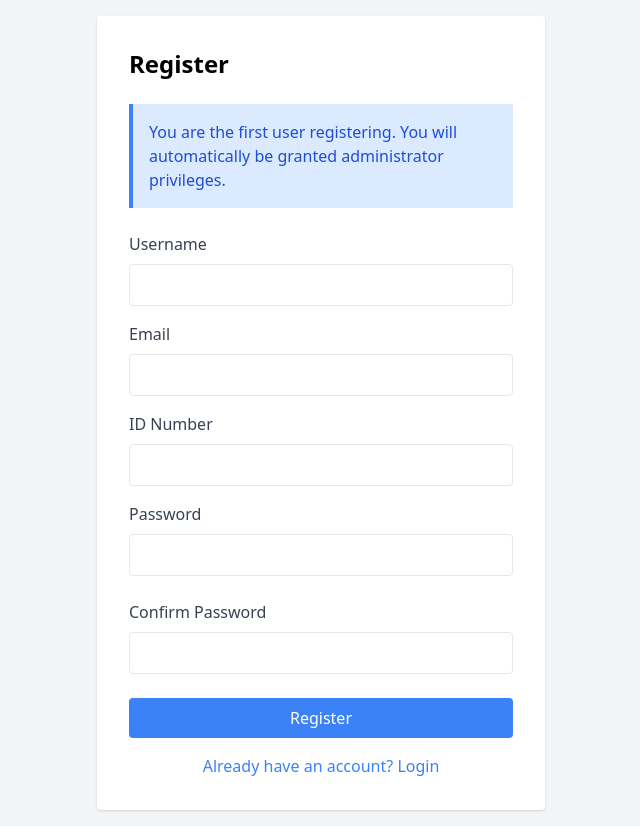
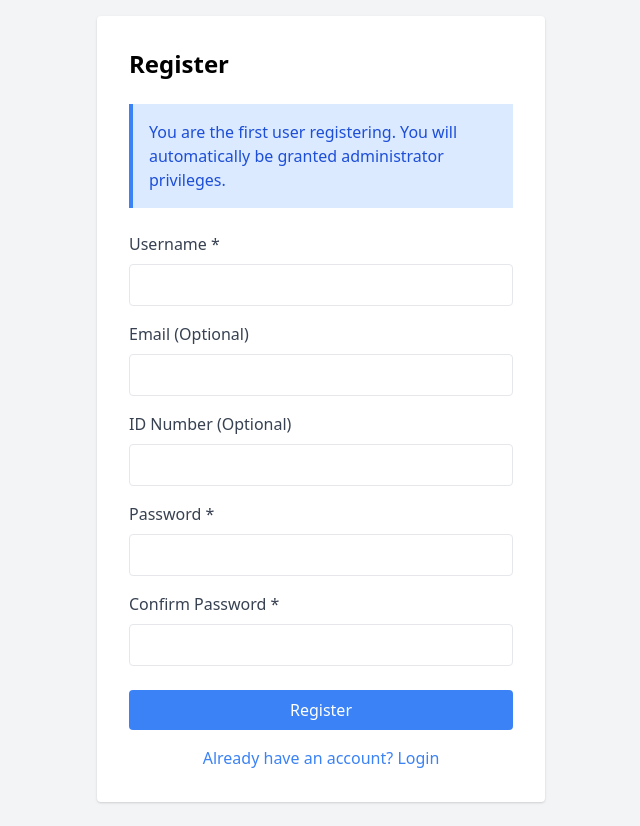
Before and after one commit to nicglazkov/bambulab-queue, a Flask app: page /register in a window 1280 px wide. Shown: the part 60-886 px from the top of the page, without its empty margins (319-959 px from the left). After the commit the page ends 863 px from the top, so only its background shows below. Run offline with Flask 3, Linux system fonts and the light colour scheme.

Commit message:
made email and user id optional

```diff
--- a/app.py
+++ b/app.py
@@ -41,8 +41,8 @@ if not os.path.exists(app.config["UPLOAD_FOLDER"]):
 class User(UserMixin, db.Model):
     id = db.Column(db.Integer, primary_key=True)
     username = db.Column(db.String(80), unique=True, nullable=False)
-    email = db.Column(db.String(120), unique=True, nullable=False)
-    id_number = db.Column(db.String(20), unique=True, nullable=False)
+    email = db.Column(db.String(120), unique=True, nullable=True)  # Made nullable
+    id_number = db.Column(db.String(20), unique=True, nullable=True)  # Made nullable
     password_hash = db.Column(db.String(120), nullable=False)
     is_admin = db.Column(db.Boolean, default=False)
     print_requests = db.relationship("PrintRequest", backref="user", lazy=True)
@@ -144,13 +144,14 @@ def index():
 
 @app.route("/register", methods=["GET", "POST"])
 def register():
-    # Check if this is the first user
     first_user = is_first_user()
 
     if request.method == "POST":
         username = request.form["username"]
-        email = request.form["email"]
-        id_number = request.form["id_number"]
+        email = request.form.get("email")  # Using .get() to handle optional field
+        id_number = request.form.get(
+            "id_number"
+        )  # Using .get() to handle optional field
         password = request.form["password"]
         confirm_password = request.form["confirm_password"]
 
@@ -166,31 +167,32 @@ def register():
             )
             return redirect(url_for("register"))
 
-        # Validate email format
-        if not re.match(r"[^@]+@[^@]+\.[^@]+", email):
-            flash("Invalid email format")
-            return redirect(url_for("register"))
-
-        # Check if username, email, or ID already exists
+        # Check if username exists
         if User.query.filter_by(username=username).first():
             flash("Username already exists")
             return redirect(url_for("register"))
 
-        if User.query.filter_by(email=email).first():
-            flash("Email already exists")
-            return redirect(url_for("register"))
+        # Only check email uniqueness if an email was provided
+        if email:
+            if not re.match(r"[^@]+@[^@]+\.[^@]+", email):
+                flash("Invalid email format")
+                return redirect(url_for("register"))
+            if User.query.filter_by(email=email).first():
+                flash("Email already exists")
+                return redirect(url_for("register"))
 
-        if User.query.filter_by(id_number=id_number).first():
+        # Only check ID number uniqueness if an ID was provided
+        if id_number and User.query.filter_by(id_number=id_number).first():
             flash("ID number already exists")
             return redirect(url_for("register"))
 
         # Create new user
         user = User(
             username=username,
-            email=email,
-            id_number=id_number,
+            email=email if email else None,  # Set to None if empty
+            id_number=id_number if id_number else None,  # Set to None if empty
             password_hash=generate_password_hash(password),
-            is_admin=first_user,  # Make the first user an admin
+            is_admin=first_user,
         )
 
         db.session.add(user)
@@ -205,12 +207,10 @@ def register():
 @app.route("/login", methods=["GET", "POST"])
 def login():
     if request.method == "POST":
-        identifier = request.form["identifier"]
+        username = request.form["username"]
         password = request.form["password"]
 
-        user = User.query.filter(
-            (User.email == identifier) | (User.username == identifier)
-        ).first()
+        user = User.query.filter_by(username=username).first()
 
         if user and check_password_hash(user.password_hash, password):
             login_user(user)
--- a/templates/register.html
+++ b/templates/register.html
@@ -8,27 +8,28 @@
         You are the first user registering. You will automatically be granted administrator privileges.
     </div>
     {% endif %}
+
     <form method="POST">
         <div class="mb-4">
-            <label class="block text-gray-700 mb-2" for="username">Username</label>
+            <label class="block text-gray-700 mb-2" for="username">Username *</label>
             <input type="text" name="username" id="username" required class="w-full px-3 py-2 border rounded">
         </div>
         <div class="mb-4">
-            <label class="block text-gray-700 mb-2" for="email">Email</label>
-            <input type="email" name="email" id="email" required class="w-full px-3 py-2 border rounded">
+            <label class="block text-gray-700 mb-2" for="email">Email (Optional)</label>
+            <input type="email" name="email" id="email" class="w-full px-3 py-2 border rounded">
         </div>
         <div class="mb-4">
-            <label class="block text-gray-700 mb-2" for="id_number">ID Number</label>
-            <input type="text" name="id_number" id="id_number" required class="w-full px-3 py-2 border rounded">
+            <label class="block text-gray-700 mb-2" for="id_number">ID Number (Optional)</label>
+            <input type="text" name="id_number" id="id_number" class="w-full px-3 py-2 border rounded">
         </div>
-        <div class="mb-6">
-            <label class="block text-gray-700 mb-2" for="password">Password</label>
+        <div class="mb-4">
+            <label class="block text-gray-700 mb-2" for="password">Password *</label>
             <input type="password" name="password" id="password" required class="w-full px-3 py-2 border rounded"
                 pattern="(?=.*\d)(?=.*[a-z])(?=.*[A-Z]).{8,}"
                 title="Must contain at least one number and one uppercase and lowercase letter, and at least 8 or more characters">
         </div>
         <div class="mb-6">
-            <label class="block text-gray-700 mb-2" for="confirm_password">Confirm Password</label>
+            <label class="block text-gray-700 mb-2" for="confirm_password">Confirm Password *</label>
             <input type="password" name="confirm_password" id="confirm_password" required
                 class="w-full px-3 py-2 border rounded">
         </div>
```
Also changed, not shown: templates/login.html (+3 -5 lines).
